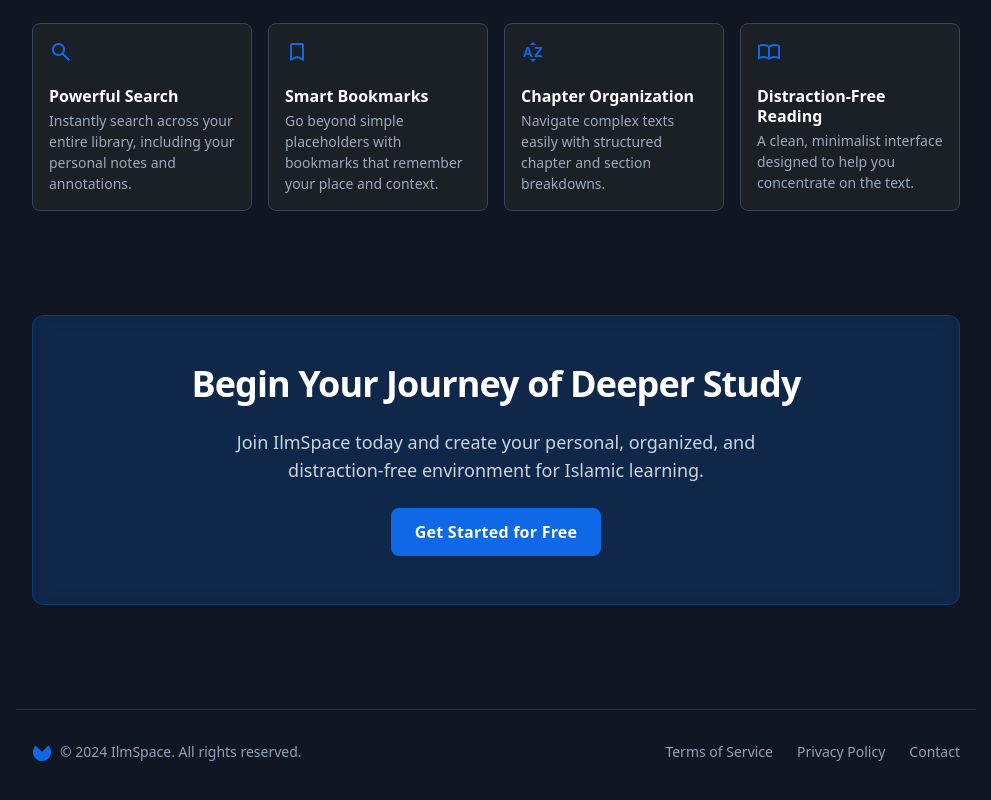
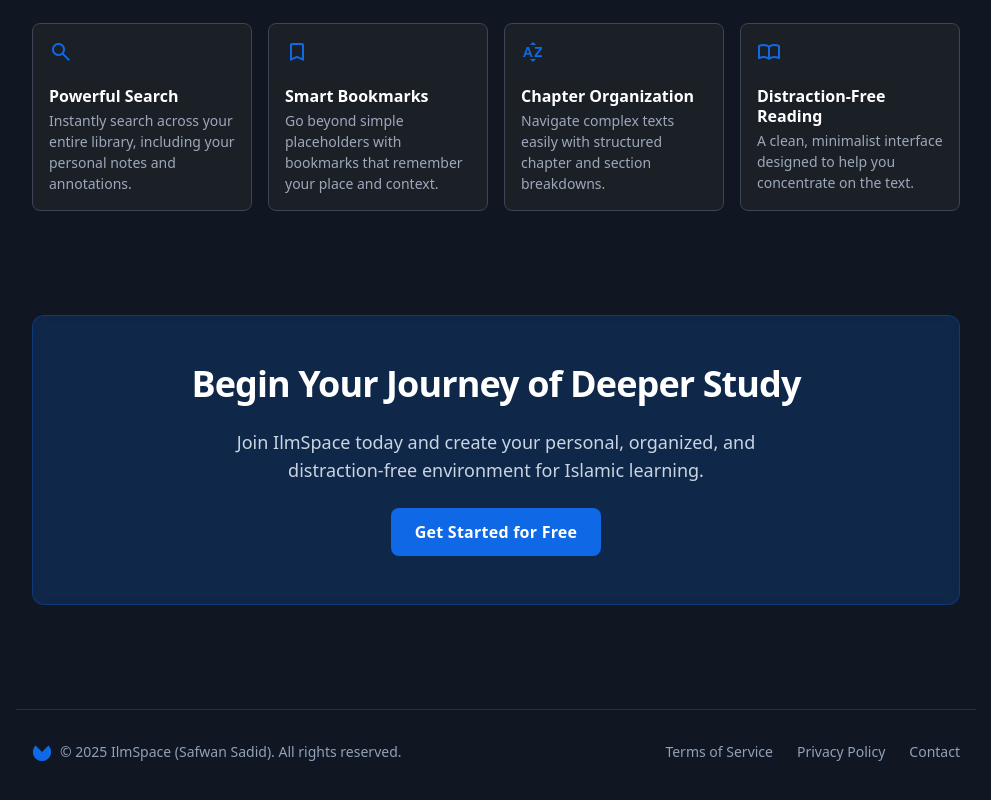
Before and after one commit to SafuGit/ilmspace, a Next.js app: page / in a window 1280 px wide. Shown: the part 1311-2111 px from the top of the page, without its empty margins (144-1135 px from the left). Built offline with nearby package versions, Linux system fonts and the light colour scheme.

Commit message:
fix(footer): Update copyright year to 2025 and include author name

```diff
--- a/src/data/landingData.ts
+++ b/src/data/landingData.ts
@@ -101,7 +101,7 @@
   },
 
   footer: {
-    copyright: "© 2024 IlmSpace. All rights reserved.",
+    copyright: "© 2025 IlmSpace (Safwan Sadid). All rights reserved.",
     links: [
       { text: "Terms of Service", href: "#" },
       { text: "Privacy Policy", href: "#" },
```
